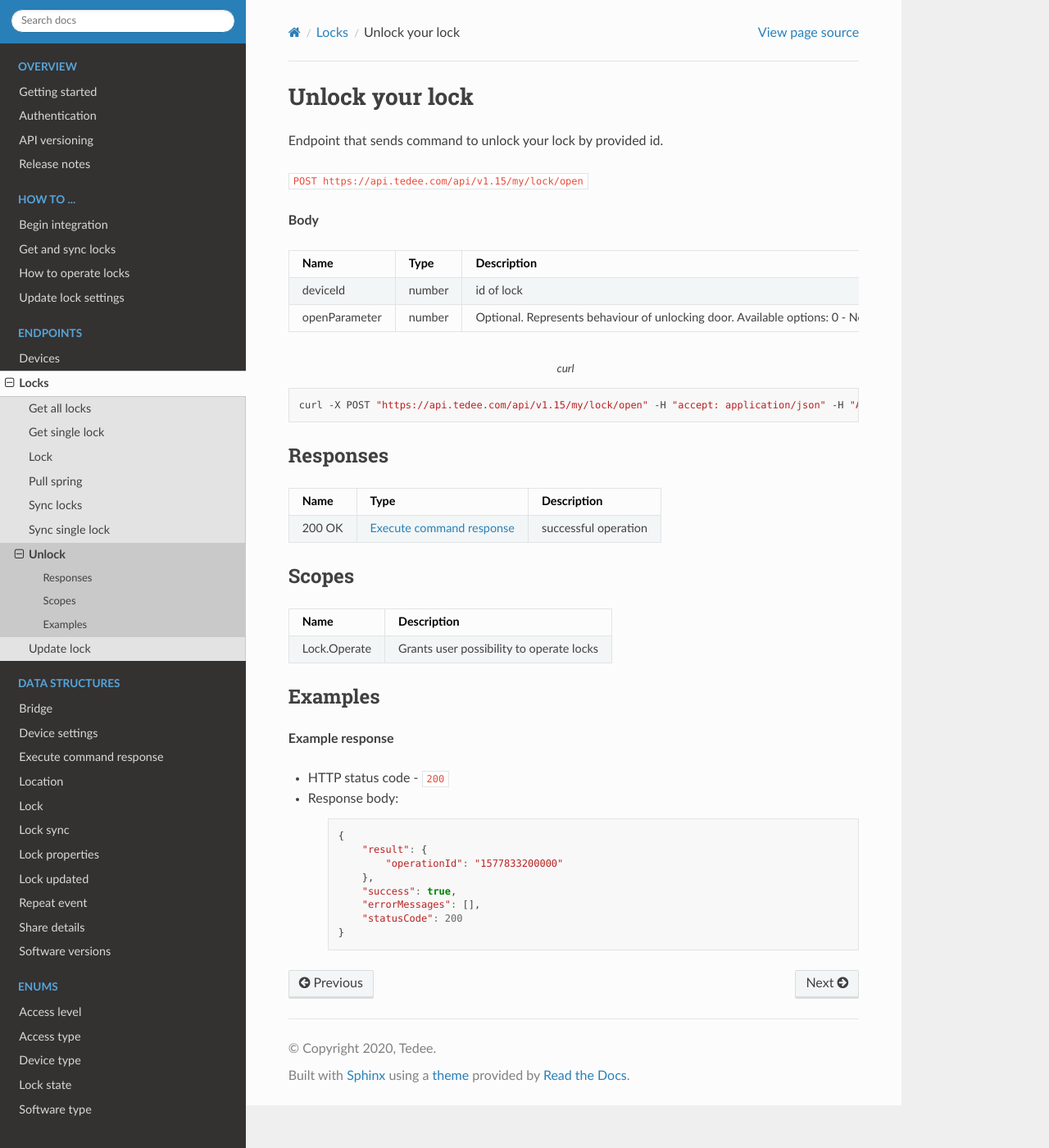
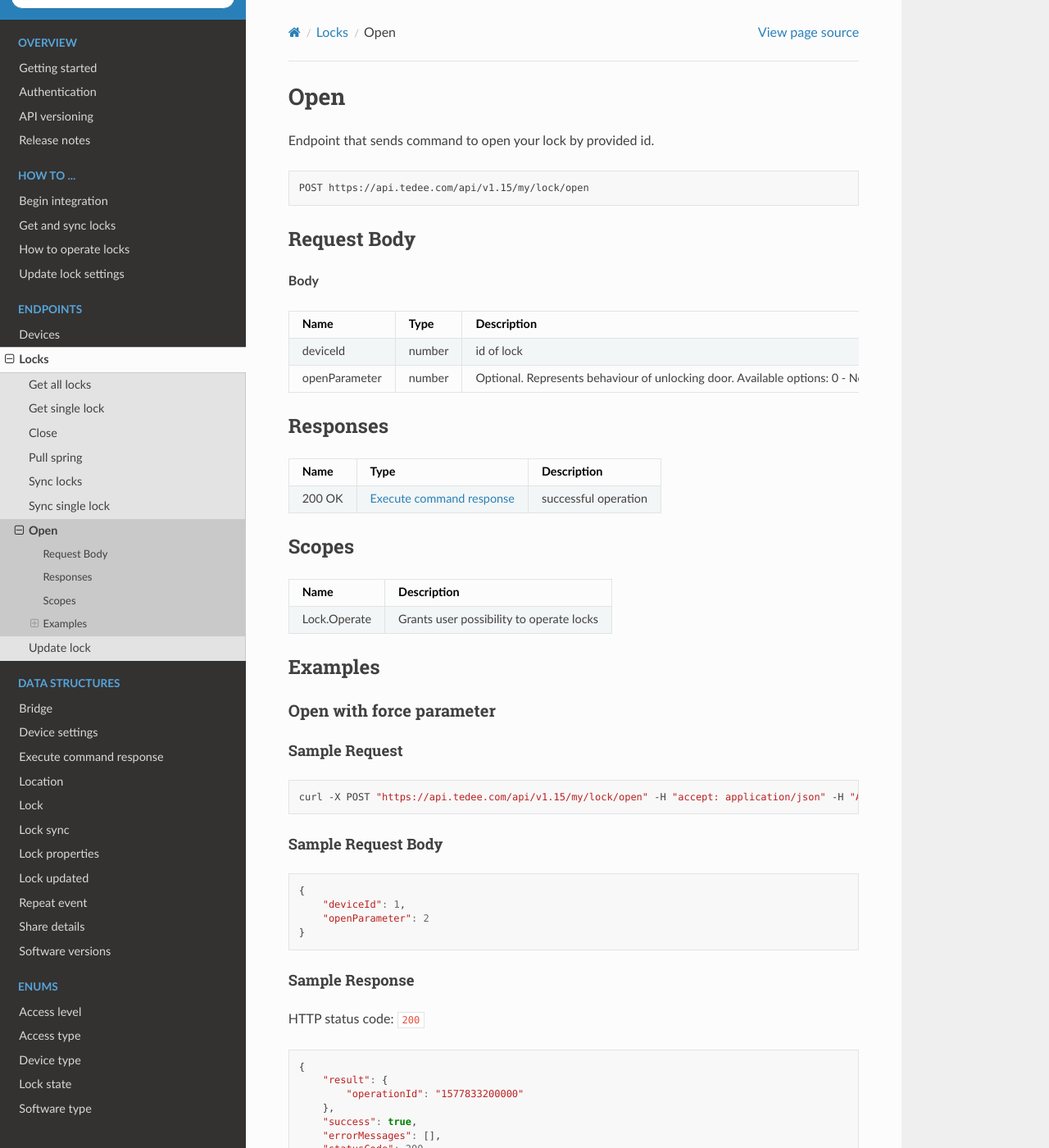
Before and after one commit to tedee-com/tedee-api-doc, a Sphinx documentation site: the page built from docs/source/endpoints/lock/open.rst, in a window 1280 px wide and 1400 px high. Shown: the whole window at 82% size. Built offline with Sphinx 7.4.7 and the Read the Docs theme 2.0.0, drawn with Linux system fonts in a browser that asks for light colours.

Commit message:
Update device settings and refactor

```diff
--- a/docs/source/datastructures/execute-command.rst
+++ b/docs/source/datastructures/execute-command.rst
@@ -3,9 +3,9 @@ Execute command response
 
 Response from requests:
 
-* :doc:`Lock command <../endpoints/lock/lock>`
+* :doc:`Close command <../endpoints/lock/close>`
 * :doc:`Pull spring command <../endpoints/lock/pull-spring>`
-* :doc:`Unlock command<../endpoints/lock/unlock>`
+* :doc:`Open command<../endpoints/lock/open>`
 
 
 +------------------------+------------+------------------------------------------------------------------------+
--- a/docs/source/endpoints/lock/lock.rst
+++ b/docs/source/endpoints/lock/close.rst
@@ -1,4 +1,4 @@
-Lock your lock
+Close
 =========================
 
 Endpoint that sends lock command to your lock by provided id.
--- a/docs/source/endpoints/lock/index.rst
+++ b/docs/source/endpoints/lock/index.rst
@@ -7,9 +7,9 @@ Locks
 
    Get all locks<get-all>
    Get single lock<get-single>
-   Lock<lock>
+   Close<close>
    Pull spring<pull-spring>
    Sync locks<sync>
    Sync single lock<sync-single>
-   Unlock<unlock>
+   Open<open>
    Update lock<update-lock>
--- a/docs/source/endpoints/lock/unlock.rst
+++ b/docs/source/endpoints/lock/open.rst
@@ -1,26 +1,25 @@
-Unlock your lock
+Open
 =========================
 
-Endpoint that sends command to unlock your lock by provided id.
+Endpoint that sends command to open your lock by provided id.
 
-``POST |apiUrl|/api/|apiVersion|/my/lock/open``
+.. code-block:: sh
+
+    POST |apiUrl|/api/|apiVersion|/my/lock/open
+
+Request Body
+-------------
 
 **Body**
 
 +------------------------+-----------+--------------------------------------------------+
-| Name                   | Type      | Description                                      |
+| **Name**               | **Type**  | **Description**                                  |
 +========================+===========+==================================================+
 | deviceId               | number    | id of lock                                       |
 +------------------------+-----------+--------------------------------------------------+
 | openParameter          | number    | Optional. Represents behaviour of unlocking door.|
 |                        |           | Available options: 0 - None, 1 - Auto, 2 - Force |
 +------------------------+-----------+--------------------------------------------------+
-
-.. code-block:: sh
-    :caption: curl
-
-    curl -X POST "|apiUrl|/api/|apiVersion|/my/lock/open" -H "accept: application/json" -H "Authorization: Bearer <<access token>>" -d "{\"deviceId\":<<id>>,\"openParameter\":<<parameter>>}"
-
 
 Responses
 -------------
@@ -34,6 +33,7 @@ Responses
 Scopes
 -------------
 
+
 +------------------------+-------------------------------------------------------------------------+
 | Name                   | Description                                                             |
 +========================+=========================================================================+
@@ -43,18 +43,36 @@ Scopes
 Examples
 -------------
 
-**Example response**
+Open with force parameter
+^^^^^^^^^^^^^^^^^^^^^^^^^^
 
-* HTTP status code - ``200``
-* Response body:
+Sample Request
+""""""""""""""""""""
 
-    .. code-block:: js
+.. code-block:: sh
 
-        {
-            "result": {
-                "operationId": "1577833200000"
-            },
-            "success": true,
-            "errorMessages": [],
-            "statusCode": 200
-        }
+    curl -X POST "|apiUrl|/api/|apiVersion|/my/lock/open" -H "accept: application/json" -H "Authorization: Bearer <<access token>>" -d "<<request body>>"
+
+Sample Request Body
+""""""""""""""""""""
+.. code-block:: js
+
+    {
+        "deviceId": 1,
+        "openParameter": 2
+    }
+
+Sample Response
+""""""""""""""""""""
+HTTP status code: ``200``
+
+.. code-block:: js
+
+    {
+        "result": {
+            "operationId": "1577833200000"
+        },
+        "success": true,
+        "errorMessages": [],
+        "statusCode": 200
+    }
--- a/docs/source/howtos/operate-locks.rst
+++ b/docs/source/howtos/operate-locks.rst
@@ -11,12 +11,12 @@ After you send command to execute given operation you can check status of your l
 
 Lock your tedee lock
 ----------------------
-To lock your door use endpoint :doc:`Lock your lock <../endpoints/lock/lock>`. This endpoint will return operationId. This is for correlating whole process of lock command - mobile app receives push notification with this operationId and result of executed command.
+To lock your door use endpoint :doc:`Close your lock <../endpoints/lock/close>`. This endpoint will return operationId. This is for correlating whole process of lock command - mobile app receives push notification with this operationId and result of executed command.
 
 
 Unlock your tedee lock
 ----------------------
-To unlock your door use this endpoint :doc:`Unlock your lock <../endpoints/lock/unlock>`. This endpoint will return operationId. This is for correlating whole process of unlock command - mobile app receives push notification with this operationId and result of executed command.
+To unlock your door use this endpoint :doc:`Open your lock <../endpoints/lock/open>`. This endpoint will return operationId. This is for correlating whole process of unlock command - mobile app receives push notification with this operationId and result of executed command.
 
 
 Pull spring in your tedee lock
```
Also changed, not shown: docs/source/datastructures/device-settings.rst (+25 -25 lines).
